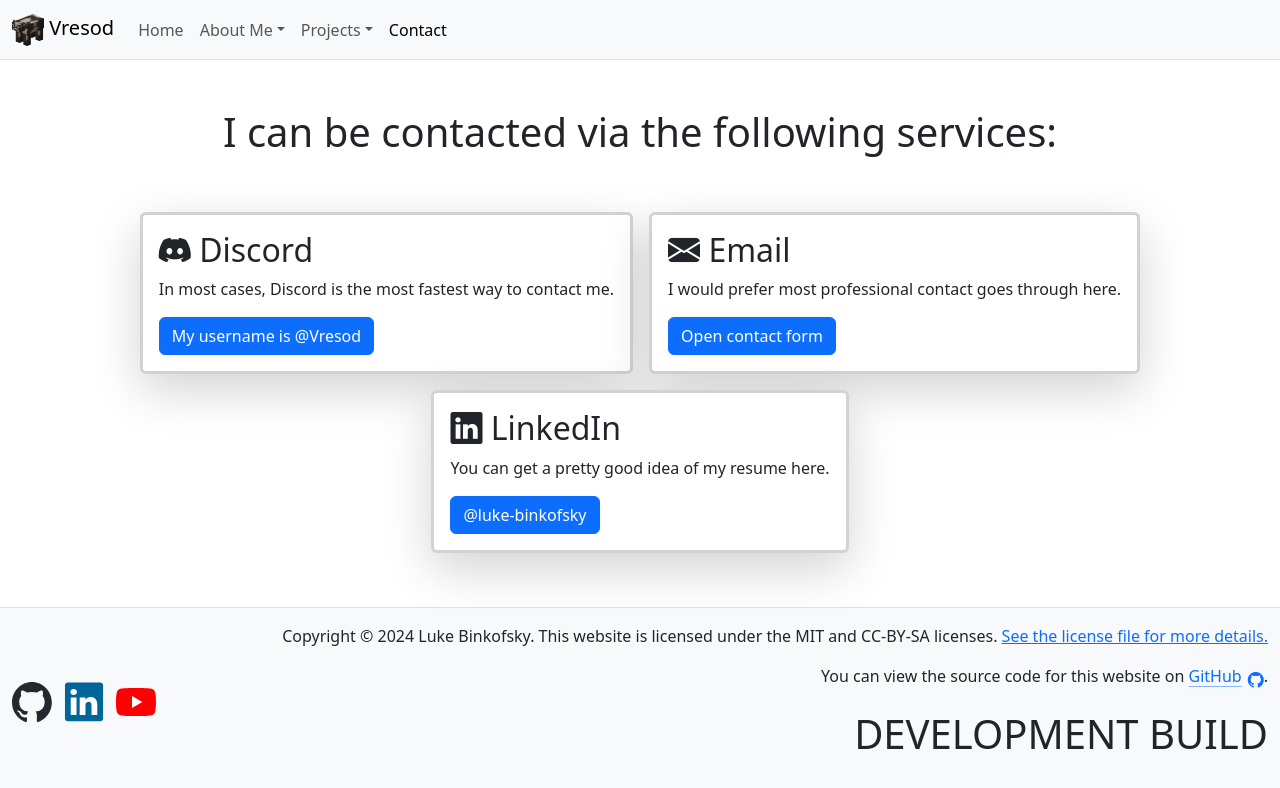
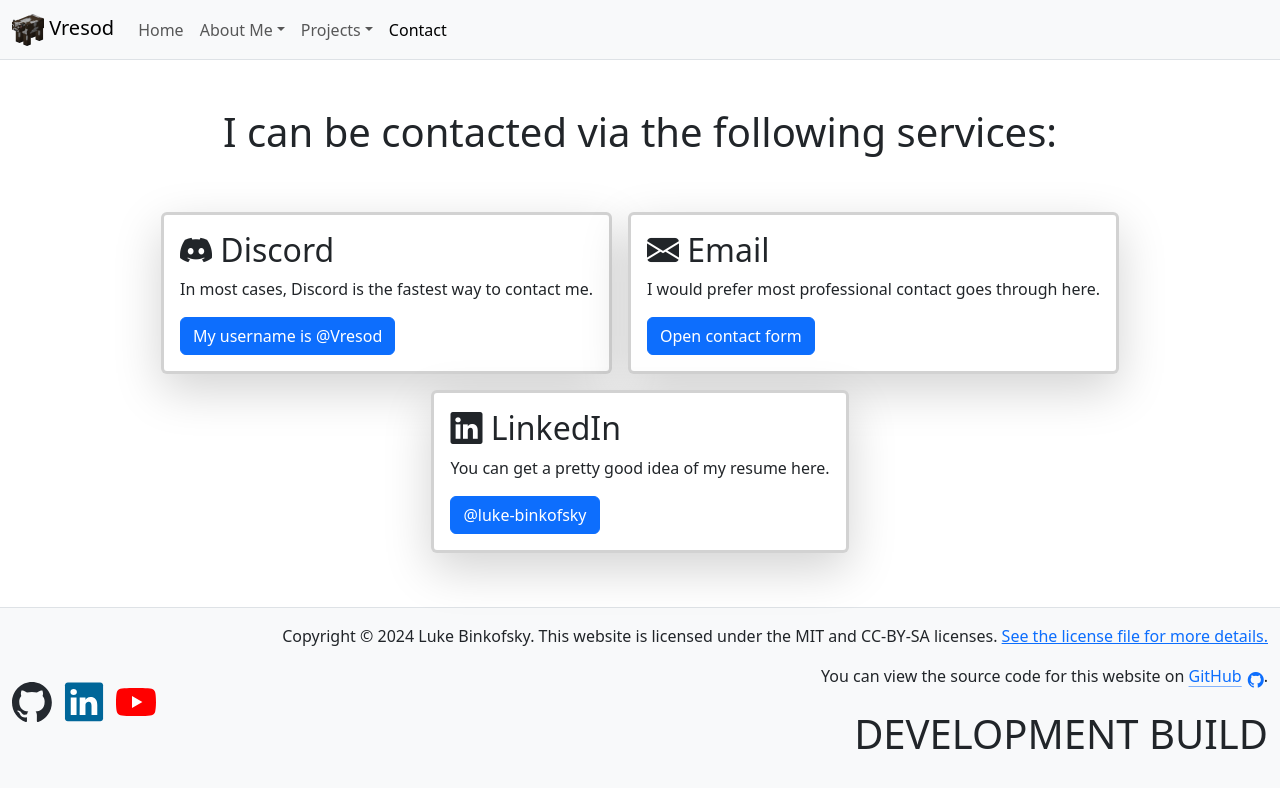
Before and after one commit to Vresod/vresod.github.io, a website built with Parcel: page src/contact.html in a window 1280 px wide. Built offline with nearby package versions, Linux system fonts and the light colour scheme.

Commit message:
fix stupid typo in contact.html

```diff
--- a/src/contact.html
+++ b/src/contact.html
@@ -76,7 +76,7 @@
 			<div class="card mx-2 my-2 shadow-lg rounded border-3">
 				<div class="card-body">
 					<h2 class="card-title"><i class="bi bi-discord"></i> Discord</h2>
-					<p class="card-text">In most cases, Discord is the most fastest way to contact me.</p>
+					<p class="card-text">In most cases, Discord is the fastest way to contact me.</p>
 					<span data-bs-toggle="popover" data-bs-trigger="hover" data-bs-content="Copy username"
 						class="d-inline-block">
 						<button class="btn btn-primary copy-button" data-vd-copy="Vresod">My username is
```
